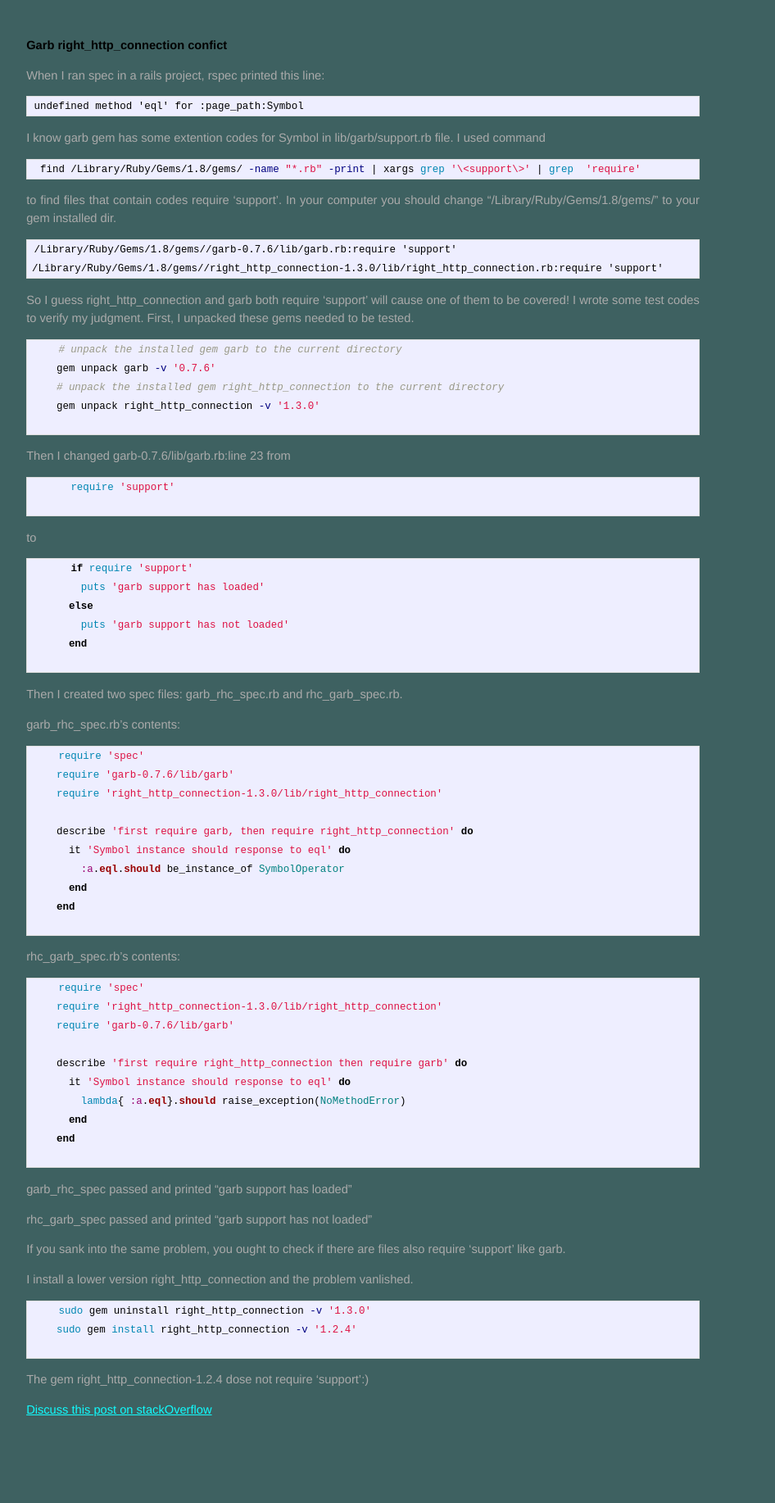
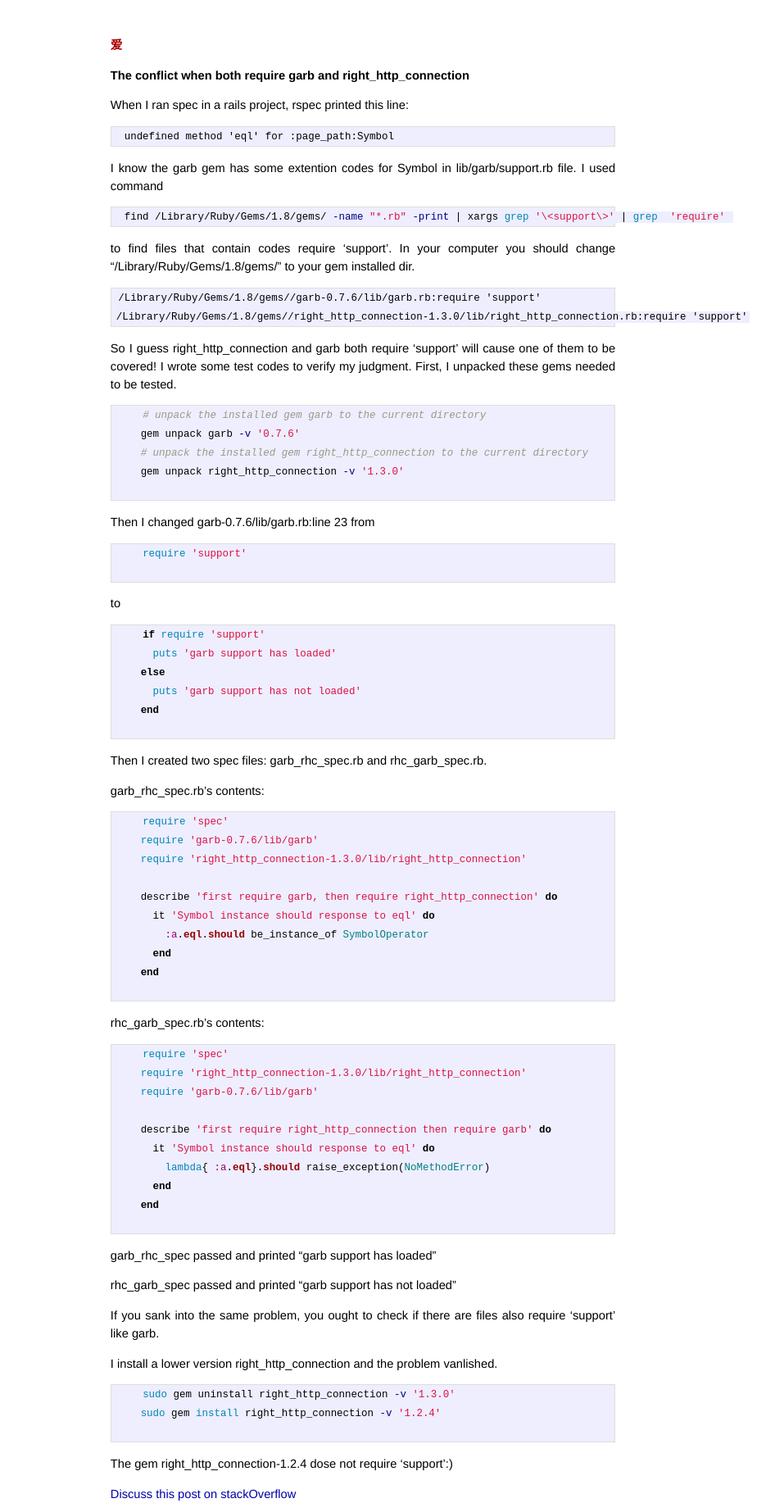
Before and after one commit to kayakjang/kayakjang.github.com, a Jekyll site: the page built from _posts/2011-05-27-garb.md, in a window 1280 px wide. Shown: the whole page at 82% size, without its empty margins (197-1143 px from the left). Built offline with Jekyll 4.4.1, drawn with Linux system fonts in a browser that asks for light colours; Markdown is read by kramdown in place of the engine named in the settings; before the commit the page ends 1731 px from its top, so only the background shows below that.

Commit message:
new style

```diff
--- a/README.textile
+++ b/README.textile
@@ -1,4 +1,4 @@
-h1. This is the data for my org flow
+h1. This is the data for my work.
 
 It is automatically transformed by "Jekyll":http://github.com/mojombo/jekyll into a static site whenever I push this repository to GitHub.
 
--- a/_layouts/default.html
+++ b/_layouts/default.html
@@ -4,22 +4,15 @@
     <meta http-equiv="content-type" content="text/html; charset=utf-8" />
     <title>{{ page.title }}</title>
     <meta name="author" content="Kayak Jang" />
-
-    <!-- syntax highlighting CSS -->
     <link rel="stylesheet" href="/css/syntax.css" type="text/css" />
-
-    <!-- Homepage CSS -->
     <link rel="stylesheet" href="/css/screen.css" type="text/css" media="screen, projection" />
-
   </head>
   <body>
-
     <div class="site">
       <div class="title">
+        <a href='/'>爱</a>
       </div>
-
       {{ content }}
-
     </div>
   </body>
 </html>
--- a/_posts/2011-05-27-garb.md
+++ b/_posts/2011-05-27-garb.md
@@ -1,6 +1,6 @@
 ---
 layout: post
-title: Garb right_http_connection confict
+title: The conflict when both require garb and right_http_connection
 ---
 
 {{ page.title }}
@@ -8,9 +8,9 @@
 
 When I ran spec in a rails project, rspec printed this line:
 
-    undefined method 'eql' for :page_path:Symbol
+     undefined method 'eql' for :page_path:Symbol
 
-I know garb gem has some extention codes for Symbol in lib/garb/support.rb file.
+I know the garb gem has some extention codes for Symbol in lib/garb/support.rb file.
 I used command {% highlight bash %} find /Library/Ruby/Gems/1.8/gems/ -name "*.rb" -print | xargs grep '\<support\>' | grep  'require' {% endhighlight %} to find files that contain codes require 'support'.
 In your computer you should change "/Library/Ruby/Gems/1.8/gems/" to your gem installed dir.
 
@@ -28,19 +28,17 @@
     {% endhighlight %}
 
 Then I changed garb-0.7.6/lib/garb.rb:line 23 from
-
     {% highlight ruby %}
-      require 'support'
+    require 'support'
     {% endhighlight %%}
 to
     {% highlight ruby %}
-      if require 'support'
-        puts 'garb support has loaded'
-      else
-        puts 'garb support has not loaded'
-      end
+    if require 'support'
+      puts 'garb support has loaded'
+    else
+      puts 'garb support has not loaded'
+    end
     {% endhighlight %}
-
 Then I created two spec files: garb_rhc_spec.rb and rhc_garb_spec.rb.
 
 garb_rhc_spec.rb's contents:
--- a/css/screen.css
+++ b/css/screen.css
@@ -1,9 +1,3 @@
-/*****************************************************************************/
-/*
-/* Common
-/*
-/*****************************************************************************/
-
 /* Global Reset */
 
 * {
@@ -16,7 +10,7 @@
 }
 
 body {
-  background-color: #3E6161;
+    background-color: white;
     font: 13.34px helvetica, arial, clean, sans-serif;
     *font-size: small;
     text-align: center;
@@ -32,19 +26,19 @@
 
 p {
     margin: 1em 0;
-  color: #AAAAAA;
 }
 
 a {
-  color: #11FCFE;;
+    color: #00A;
+    text-decoration: none;
 }
 
 a:hover {
-  color: #A7F7AA;
+    color: black;
 }
 
 a:visited {
-  color: black;
+    color: #a0a;
 }
 
 table {
@@ -52,11 +46,7 @@
     font: 100%;
 }
 
-/*****************************************************************************/
-/*
-/* Home
-/*
-/*****************************************************************************/
+/* Home */
 
 ul.posts {
     list-style-type: none;
@@ -73,16 +63,12 @@
     font-size: 80%;
 }
 
-/*****************************************************************************/
-/*
-/* Site
-/*
-/*****************************************************************************/
+/* Site */
 
 .site {
     font-size: 110%;
     text-align: justify;
-  width: 56em;
+    width: 42em;
     margin: 3em auto 2em auto;
     line-height: 1.5em;
 }
@@ -90,7 +76,7 @@
 .title {
     color: #a00;
     font-weight: bold;
-  margin-bottom: 2em;
+    margin-bottom: 1em;
 }
 
 .site .title a {
--- a/index.html
+++ b/index.html
@@ -1,6 +1,6 @@
 ---
 layout: default
-title:  Kayak Jang Org Flows
+title:  爱
 ---
 
 <div id="home">
```
Also changed, not shown: 1 other file. Lines whose indentation alone changed are shown as unchanged.
